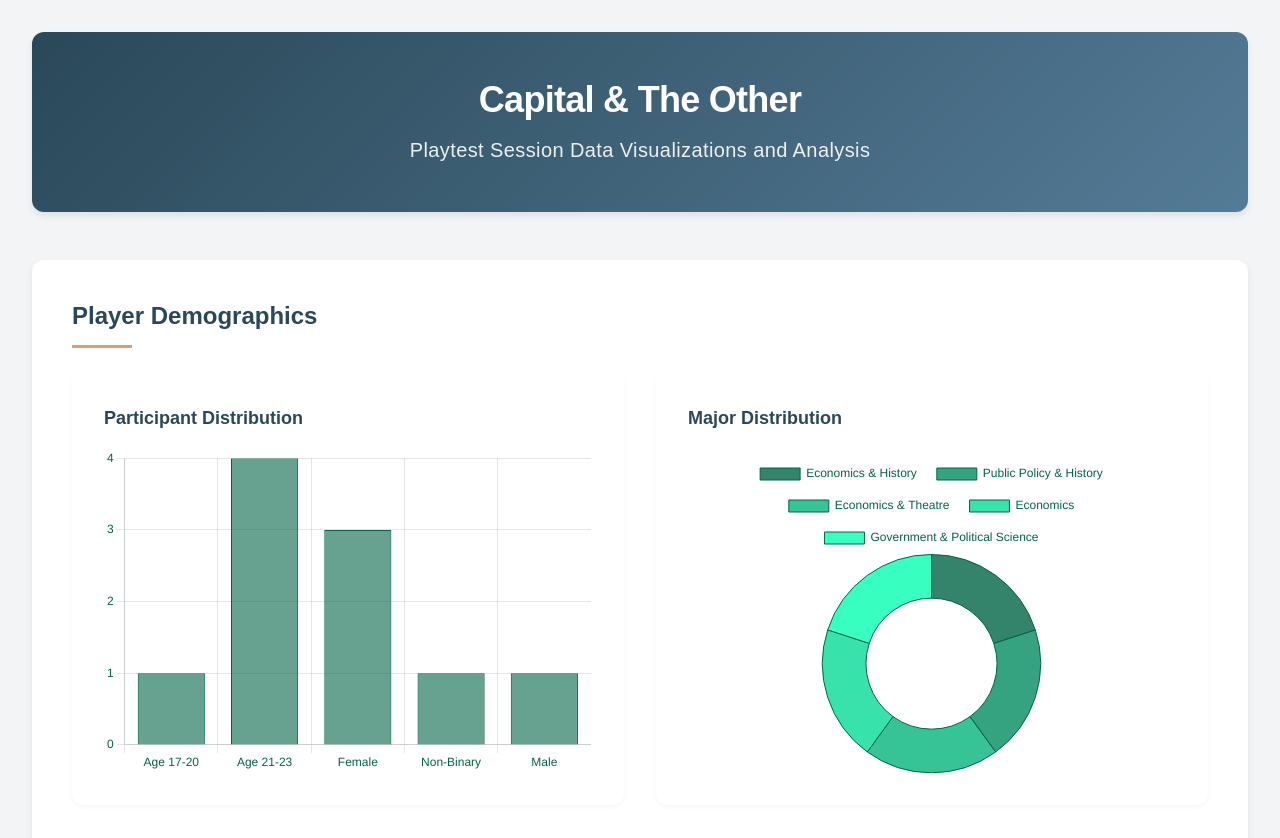
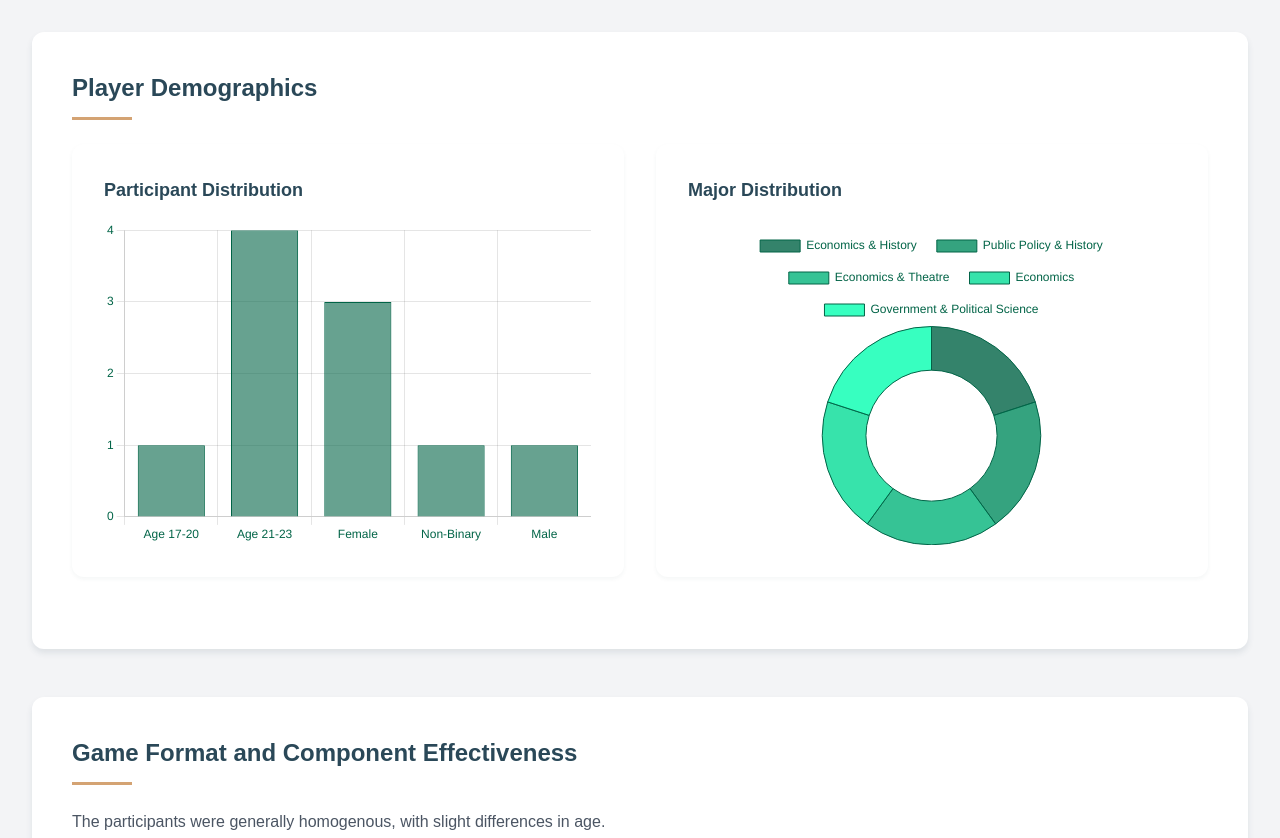
Before and after one commit to Seth-arc/playtest-dashboard, a website: page dist/index.html in a window 1280 px wide. Shown: the top 838 px of the page. Drawn offline with nearby package versions, Linux system fonts and the light colour scheme; files that its build step writes are made by us from their sources.

Commit message:
commitment

```diff
--- a/dist/index.html
+++ b/dist/index.html
@@ -3,7 +3,7 @@
 <head>
     <meta charset="UTF-8">
     <meta name="viewport" content="width=device-width, initial-scale=1.0">
-    <title>Playtest Session Dashboard</title>
+    <title>Playtest Data Dashboard</title>
     <link href="https://cdn.jsdelivr.net/npm/tailwindcss@2.2.19/dist/tailwind.min.css" rel="stylesheet">
     <link href="https://fonts.googleapis.com/css2?family=Inter:wght@400;500;600;700;800&display=swap" rel="stylesheet">
     <script src="https://cdn.jsdelivr.net/npm/chart.js"></script>
@@ -24,7 +24,7 @@
         }
 
         .header-subtitle {
-            color: #f3f4f6;
+            color: #ffffff;
             font-weight: 300;
             letter-spacing: 0.05em;
         }
@@ -65,12 +65,6 @@
 </head>
 <body class="bg-gray-100">
     <div class="container mx-auto px-4 py-8">
-        <!-- Header -->
-        <header class="mb-12 text-center">
-            <h1 class="text-4xl font-bold text-[#026447] mb-4">Capital & The Other</h1>
-            <p class="text-xl header-subtitle">Playtest Session Data Visualizations and Analysis</p>
-        </header>
-
         <!-- Demographics Section -->
         <section id="demographics" class="mb-12">
             <h2 class="text-2xl font-bold text-[#026447] mb-6">Player Demographics</h2>
```
